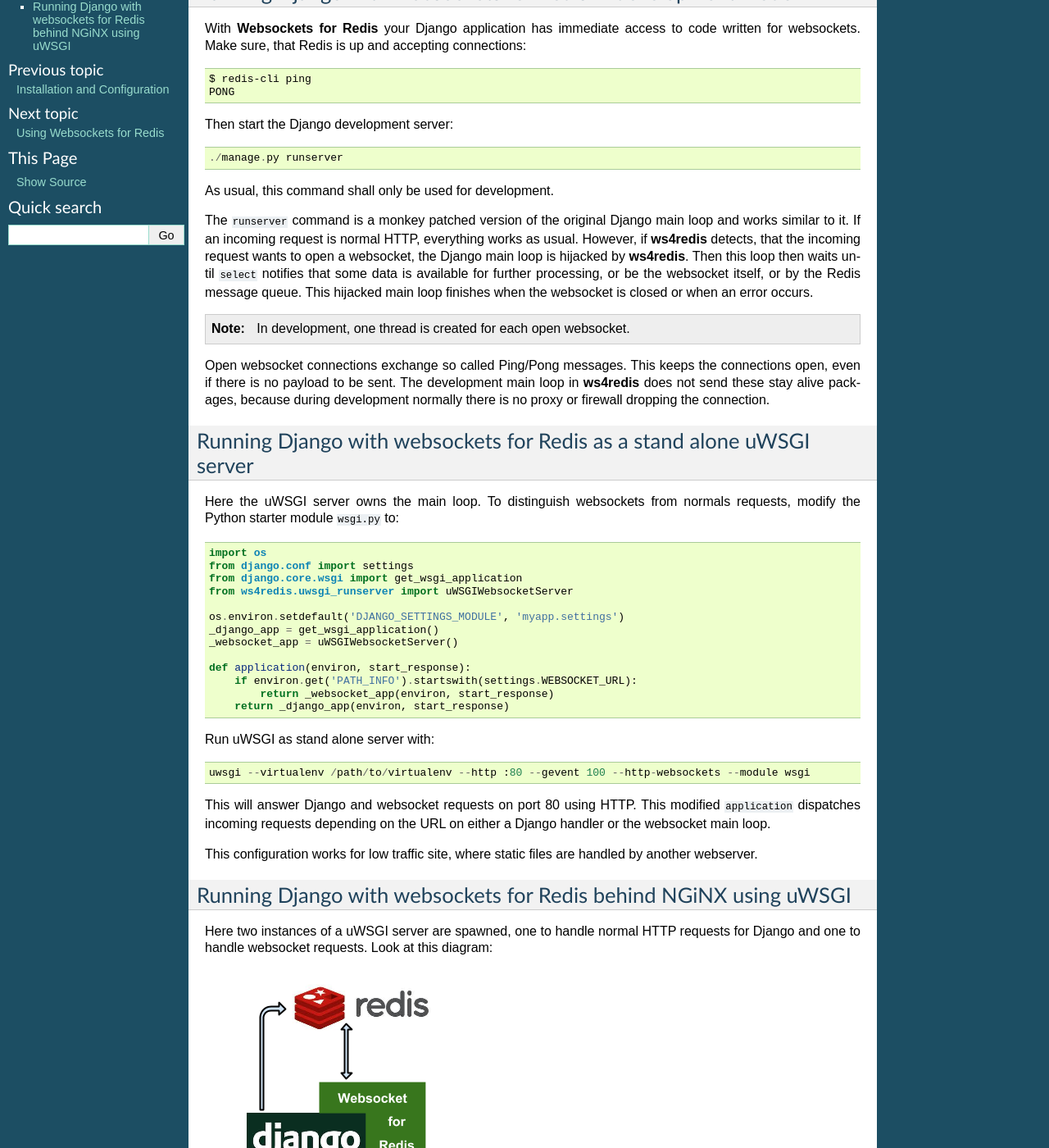
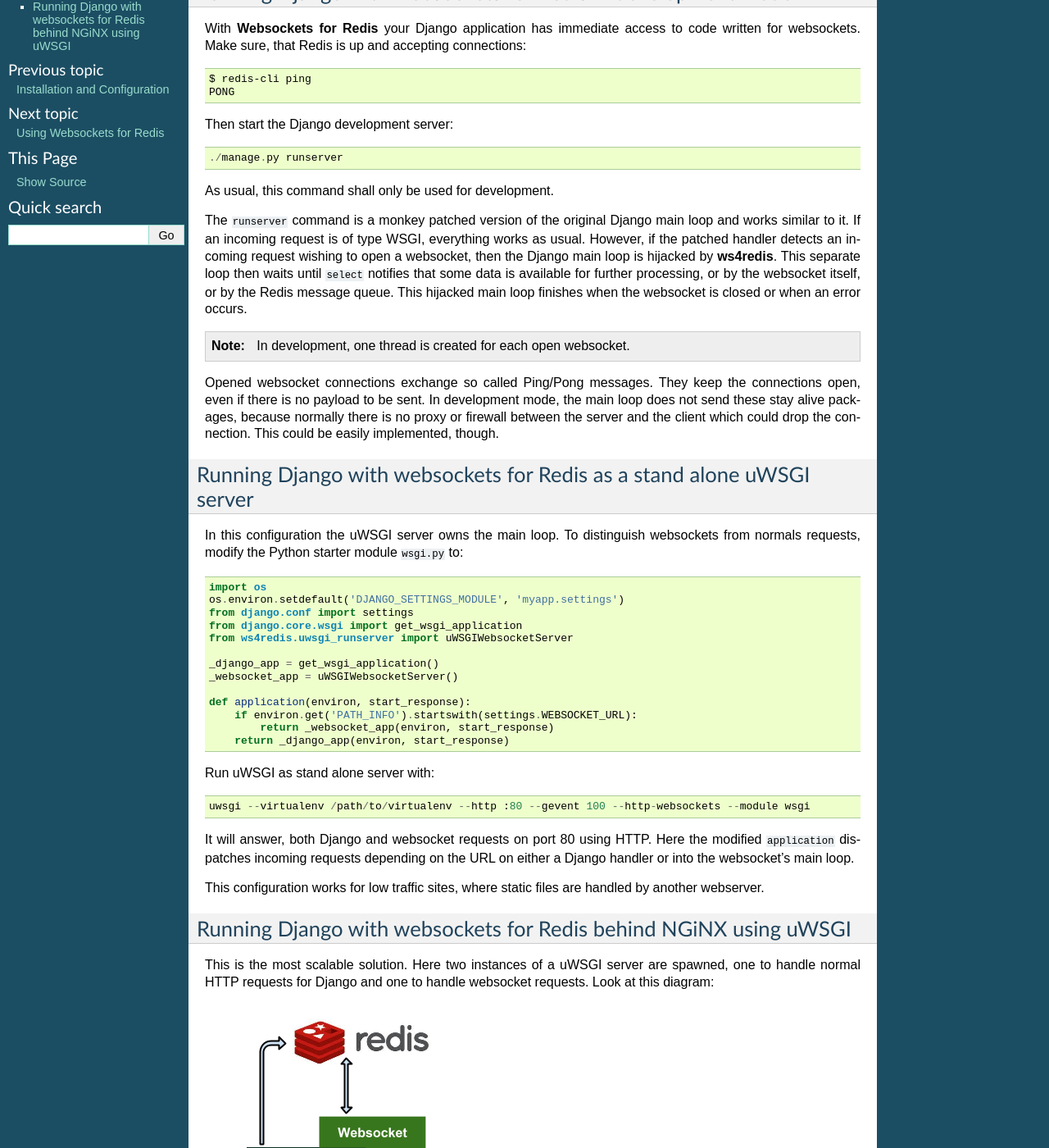
Before and after one commit to jrief/django-websocket-redis, a Sphinx documentation site: the page built from docs/running.rst, in a window 1280 px wide and 1400 px high, scrolled down 202 px. Shown: the whole window at 82% size. Built offline with Sphinx 7.4.7, drawn with Linux system fonts in a browser that asks for light colours; some of the changed text lies outside the part shown.

Commit message:
Fixed lots of spelling errors

```diff
--- a/docs/running.rst
+++ b/docs/running.rst
@@ -22,30 +22,30 @@
 As usual, this command shall only be used for development.
 
 The ``runserver`` command is a monkey patched version of the original Django main loop and works
-similar to it. If an incoming request is normal HTTP, everything works as usual. However, if
-**ws4redis** detects, that the incoming request wants to open a websocket, the Django main loop is
-hijacked by **ws4redis**. Then this loop then waits until ``select`` notifies that some data is
-available for further processing, or be the websocket itself, or by the Redis message queue. This
-hijacked main loop finishes when the websocket is closed or when an error occurs.
+similar to it. If an incoming request is of type WSGI, everything works as usual. However, if the
+patched handler detects an incoming request wishing to open a websocket, then the Django main
+loop is hijacked by **ws4redis**. This separate loop then waits until ``select`` notifies that some
+data is available for further processing, or by the websocket itself, or by the Redis message queue.
+This hijacked main loop finishes when the websocket is closed or when an error occurs.
 
 .. note:: In development, one thread is created for each open websocket.
 
-Open websocket connections exchange so called Ping/Pong messages. This keeps the connections open,
-even if there is no payload to be sent. The development main loop in **ws4redis** does not send
-these stay alive packages, because during development normally there is no proxy or firewall
-dropping the connection.
+Opened websocket connections exchange so called Ping/Pong messages. They keep the connections open,
+even if there is no payload to be sent. In development mode, the main loop does not send
+these stay alive packages, because normally there is no proxy or firewall between the server and the
+client which could drop the connection. This could be easily implemented, though.
 
 Running Django with websockets for Redis as a stand alone uWSGI server
 ----------------------------------------------------------------------
-Here the uWSGI server owns the main loop. To distinguish websockets from normals requests, modify
-the Python starter module ``wsgi.py`` to::
+In this configuration the uWSGI server owns the main loop. To distinguish websockets from normals
+requests, modify the Python starter module ``wsgi.py`` to::
 
   import os
+  os.environ.setdefault('DJANGO_SETTINGS_MODULE', 'myapp.settings')
   from django.conf import settings
   from django.core.wsgi import get_wsgi_application
   from ws4redis.uwsgi_runserver import uWSGIWebsocketServer
 
-  os.environ.setdefault('DJANGO_SETTINGS_MODULE', 'myapp.settings')
   _django_app = get_wsgi_application()
   _websocket_app = uWSGIWebsocketServer()
 
@@ -58,21 +58,22 @@
 
   uwsgi --virtualenv /path/to/virtualenv --http :80 --gevent 100 --http-websockets --module wsgi
 
-This will answer Django and websocket requests on port 80 using HTTP. This modified ``application``
-dispatches incoming requests depending on the URL on either a Django handler or the websocket main
-loop.
+It will answer, both Django and websocket requests on port 80 using HTTP. Here the modified
+``application`` dispatches incoming requests depending on the URL on either a Django handler or
+into the websocket's main loop.
 
-This configuration works for low traffic site, where static files are handled by another webserver.
+This configuration works for low traffic sites, where static files are handled by another webserver.
 
 Running Django with websockets for Redis behind NGiNX using uWSGI
 -----------------------------------------------------------------
-Here two instances of a uWSGI server are spawned, one to handle normal HTTP requests for Django and
-one to handle websocket requests. Look at this diagram:
+This is the most scalable solution. Here two instances of a uWSGI server are spawned, one to handle
+normal HTTP requests for Django and one to handle websocket requests. Look at this diagram:
 
 |websocket4redis|
 
-Here the webserver undertakes the task of dispatching normal and websocket requests. A configuration
-for NGiNX may look like::
+The webserver undertakes the task of dispatching normal requests to one uWSGI instance and websocket
+requests to another one. The responsible configuration section for an NGiNX webserver shall look
+like::
 
   location / {
       include /etc/nginx/uwsgi_params;
--- a/docs/testing.rst
+++ b/docs/testing.rst
@@ -12,3 +12,5 @@
 Run the test::
 
   cd examples && ./manage.py test chatserver
+
+Currently it is only one test, but it covers more than 60% of the code.
```
Also changed, not shown: other parts of docs/running.rst (+4 -6 lines), docs/installation.rst (+13 -14 lines), docs/introduction.rst (+21 -20 lines), docs/usage.rst (+8 -9 lines).
